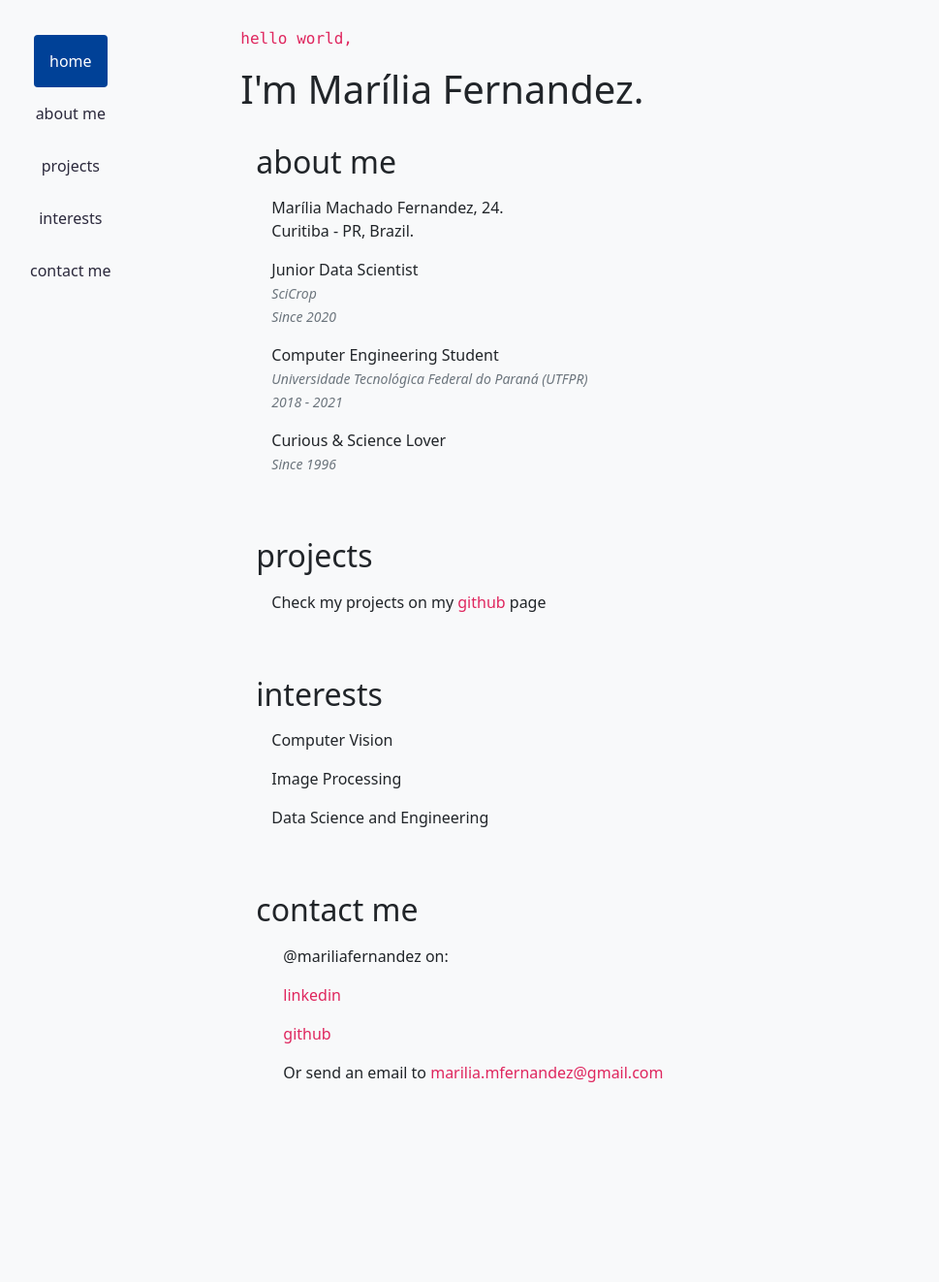
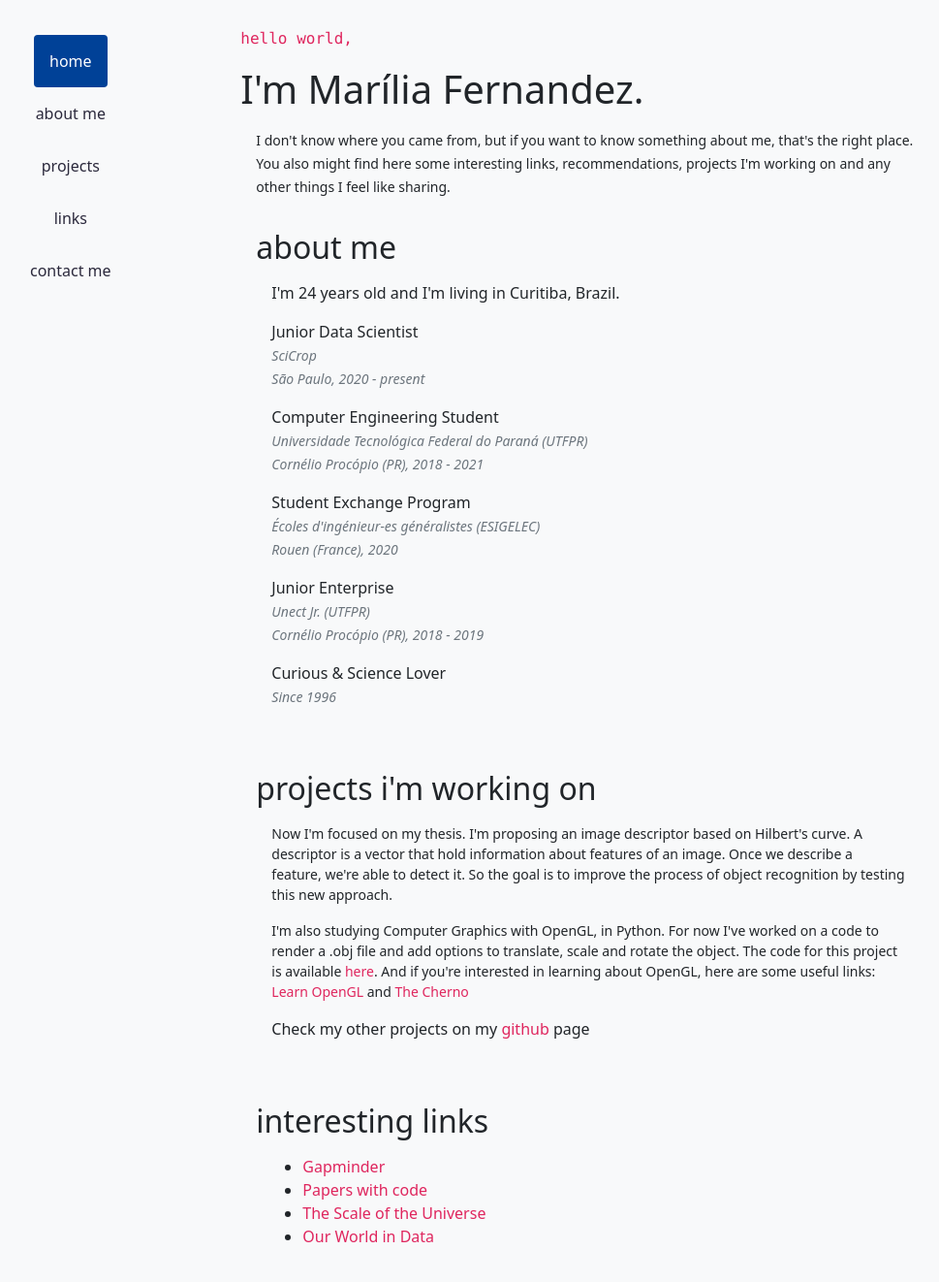
Before and after one commit to mariliafernandez/portfolio, a plain HTML site: page docs/index.html in a window 1280 px wide. Shown: the part 20-1342 px from the top of the page at 97% size, without its empty margins (33-1002 px from the left). Before the commit the page ends 1234 px from the top, so only its background shows below. Drawn offline with nearby package versions, Linux system fonts and the light colour scheme; a web font is replaced by a local one.

Commit message:
add links and projects

```diff
--- a/docs/index.html
+++ b/docs/index.html
@@ -35,7 +35,7 @@
           </li>
 
           <li class="nav-item">
-            <a class="nav-link" href="#interests">interests</a>
+            <a class="nav-link" href="#links">links</a>
           </li>
 
           <li class="nav-item">
@@ -53,19 +53,28 @@
           <div>
             <p id="typewriter" class="font-monospace"></p>
             <h1>I'm Marília Fernandez.</h1>
+            <p class="m-3 fw-light"><small>I don't know where you came from, but if you want to know something about me, that's the right place.
+              <br>You also might find here some interesting links, recommendations, projects I'm working on and any other things I feel like sharing.</small></p>
           </div>
         </div>
 
         <div id="about" class="m-3 p-3">
           <h2>about me</h2>
           <div class="m-3">
-            <p>Marília Machado Fernandez, 24.<br>Curitiba - PR, Brazil.</p>
+            <p>I'm 24 years old and I'm living in Curitiba, Brazil.</p>
+
 
             <p >Junior Data Scientist<br>
-              <small class="text-muted fst-italic fw-light">SciCrop<br>Since 2020</small></p>
+              <small class="text-muted fst-italic fw-light">SciCrop<br>São Paulo, 2020 - present</small></p>
 
             <p >Computer Engineering Student<br>
-            <small class="text-muted fst-italic fw-light">Universidade Tecnológica Federal do Paraná (UTFPR)<br> 2018 - 2021</small></p>
+            <small class="text-muted fst-italic fw-light">Universidade Tecnológica Federal do Paraná (UTFPR)<br>Cornélio Procópio (PR), 2018 - 2021</small></p>
+
+            <p >Student Exchange Program<br>
+            <small class="text-muted fst-italic fw-light"> Écoles d'ingénieur-es généralistes (ESIGELEC)<br>Rouen (France), 2020</small></p>
+
+            <p >Junior Enterprise<br>
+            <small class="text-muted fst-italic fw-light">Unect Jr. (UTFPR)<br>Cornélio Procópio (PR), 2018 - 2019</small></p>
 
             <p>Curious & Science Lover<br>
             <small class="text-muted fst-italic fw-light">Since 1996</small></p>
@@ -74,19 +83,27 @@
         </div>
 
         <div id="projects" class="m-3 p-3">
-          <h2>projects</h2>
+          <h2>projects i'm working on</h2>
           <div class="m-3">
-            <p>Check my projects on my <a href="https://github.com/mariliafernandez/">github</a> page</p>
+            <small> <p> Now I'm focused on my thesis. I'm proposing an image descriptor based on Hilbert's curve.
+              A descriptor is a vector that hold information about features of an image.
+              Once we describe a feature, we're able to detect it. So the goal is to improve the process of object recognition by testing this new approach. </p></small>
+
+            <small> <p> I'm also studying Computer Graphics with OpenGL, in Python. For now I've worked on a code to render a .obj file and add options to translate, scale and rotate the object.
+              The code for this project is available <a href="https://github.com/mariliafernandez/mesh">here</a>. And if you're interested in learning about OpenGL, here are some useful links: <a href="https://learnopengl.com/">Learn OpenGL</a> and <a href="https://www.youtube.com/watch?v=W3gAzLwfIP0&list=PLlrATfBNZ98foTJPJ_Ev03o2oq3-GGOS2&ab_channel=TheCherno">The Cherno</a> </p></small>
+
+              <p>Check my other projects on my <a href="https://github.com/mariliafernandez/">github</a> page</p>
         </div>
         </div>
 
-        <div id="interests" class="m-3 p-3">
-          <h2>interests</h2>
-          <div class="m-3">
-            <p>Computer Vision</p>
-            <p>Image Processing</p>
-            <p>Data Science and Engineering</p>
-          </div>
+        <div id="links" class="m-3 p-3">
+          <h2>interesting links</h2>
+          <ul class="m-3">
+            <li> <a href="https://www.gapminder.org/">Gapminder</a></li>
+            <li> <a href="https://paperswithcode.com/sota">Papers with code</a></li>
+            <li> <a href="https://htwins.net/scale2/">The Scale of the Universe</a></li>
+            <li> <a href="https://ourworldindata.org/">Our World in Data</a></li>
+          </ul>
         </div>
 
         <div id="contact" class="m-3 p-3">
```
